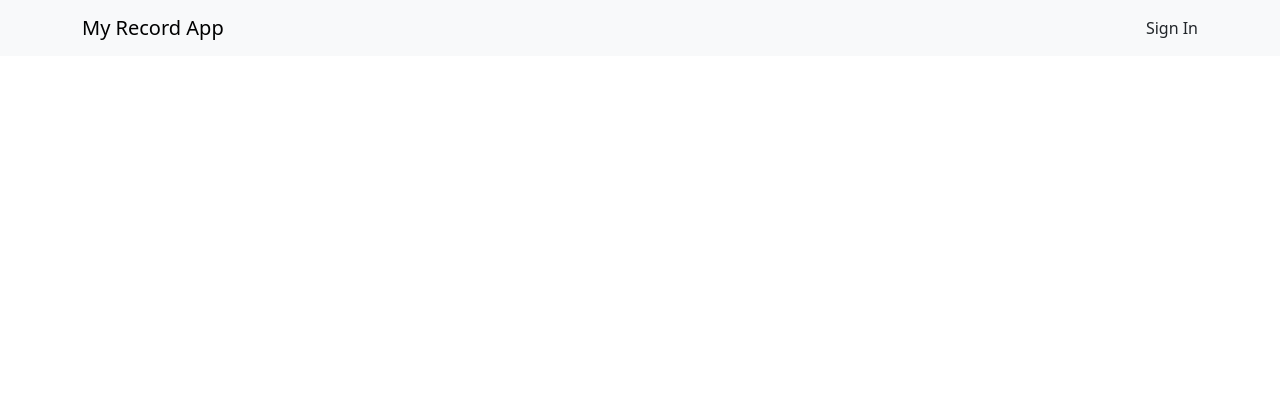
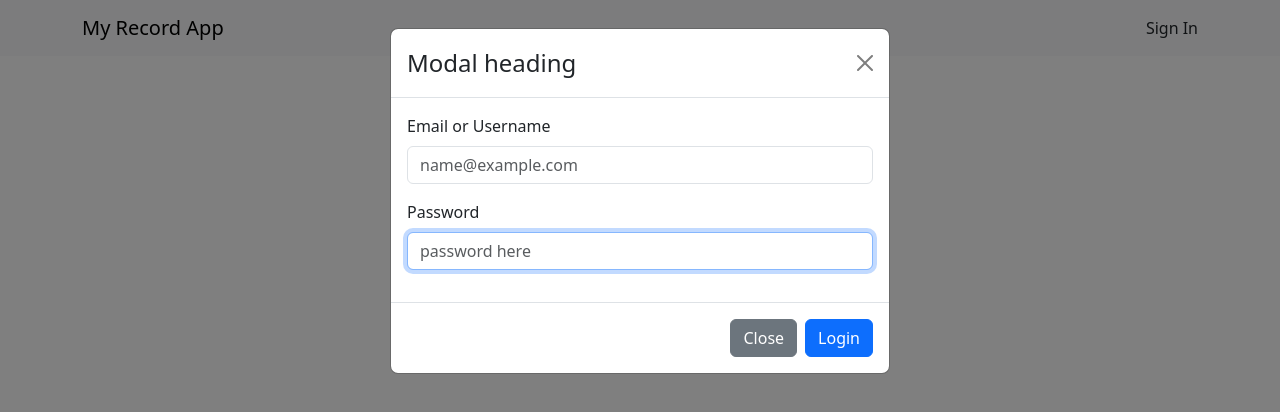
Before and after one commit to ZeroAuto/records-frontend, a React (Create React App) app: page / in a window 1280 px wide. Both pictures are taken after a click on the button "Sign In". Shown: the top 412 px of the page. Built offline with nearby package versions, Linux system fonts and the light colour scheme; no server answers.

Commit message:
add non-functioning login modal

```diff
--- a/src/App.js
+++ b/src/App.js
@@ -4,14 +4,13 @@ import React, {useEffect, useState} from 'react';
 import Container from 'react-bootstrap/Container';
 import Nav from 'react-bootstrap/Nav';
 import Navbar from 'react-bootstrap/Navbar';
+import LoginModal from './components/LoginModal.js';
 import './App.css';
 import "bootstrap/dist/css/bootstrap.min.css";
 
 function App() {
   const [records, setRecords] = useState([])
-  // const [loginModalShown, setShowLoginModal] = useState(false);
-  // const showLoginModal = () => setShowLoginModal(true);
-  // const hideLoginModal = () => setShowLoginModal(false);
+  const [loginModalShown, setShowLoginModal] = useState(false);
 
   useEffect(() => {
     loadRecords();
@@ -24,12 +23,24 @@ function App() {
 
   return (
     <div className="App">
+      {/* <LoginModal show={loginModalShown}  onClose={() => { */}
+      {/*   setShowLoginModal(false) */}
+      {/* }}/> */}
+      <LoginModal
+        show={loginModalShown}
+        onHandleClose={() => setShowLoginModal(false)}
+      />
       <Navbar className="bg-body-tertiary">
         <Container>
           <Navbar.Brand href="#home">My Record App</Navbar.Brand>
           <Navbar.Toggle />
           <Navbar.Collapse className="justify-content-end">
-            <Nav.Link href="#">Sign In</Nav.Link>
+            <Nav.Link
+              href="#"
+              onClick={() => {
+                setShowLoginModal(true)
+              }}
+            >Sign In</Nav.Link>
             {/* <Navbar.Text> */}
             {/*   Signed in as: <a href="#login">Mark Otto</a> */}
             {/* </Navbar.Text> */}
--- /dev/null
+++ b/src/components/LoginModal.js
@@ -0,0 +1,48 @@
+import Button from 'react-bootstrap/Button';
+import Form from 'react-bootstrap/Form';
+import Modal from 'react-bootstrap/Modal';
+
+function Example({show, onHandleClose}) {
+  const handleClose = () => onHandleClose(false);
+
+  return (
+    <Modal show={show} onHide={handleClose}>
+      <Modal.Header closeButton>
+        <Modal.Title>Modal heading</Modal.Title>
+      </Modal.Header>
+      <Modal.Body>
+        <Form>
+          <Form.Group className="mb-3" controlId="exampleForm.ControlInput1">
+            <Form.Label>Email or Username</Form.Label>
+            <Form.Control
+              type="email"
+              placeholder="name@example.com"
+              autoFocus
+            />
+          </Form.Group>
+          <Form.Group
+            className="mb-3"
+            controlId="exampleForm.ControlTextarea1"
+          >
+            <Form.Label>Password</Form.Label>
+            <Form.Control
+              type="password"
+              placeholder="password here"
+              autoFocus
+            />
+          </Form.Group>
+        </Form>
+      </Modal.Body>
+      <Modal.Footer>
+        <Button variant="secondary" onClick={handleClose}>
+          Close
+        </Button>
+        <Button variant="primary" onClick={handleClose}>
+          Login
+        </Button>
+      </Modal.Footer>
+    </Modal>
+  );
+}
+
+export default Example;
```
